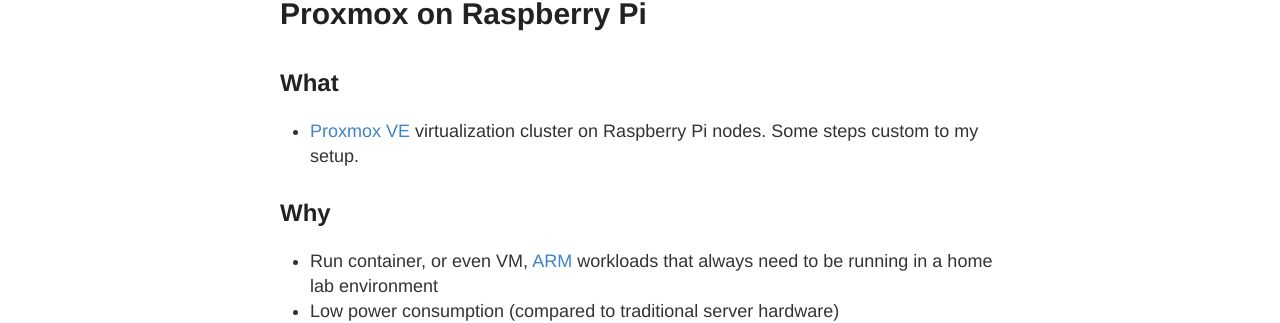
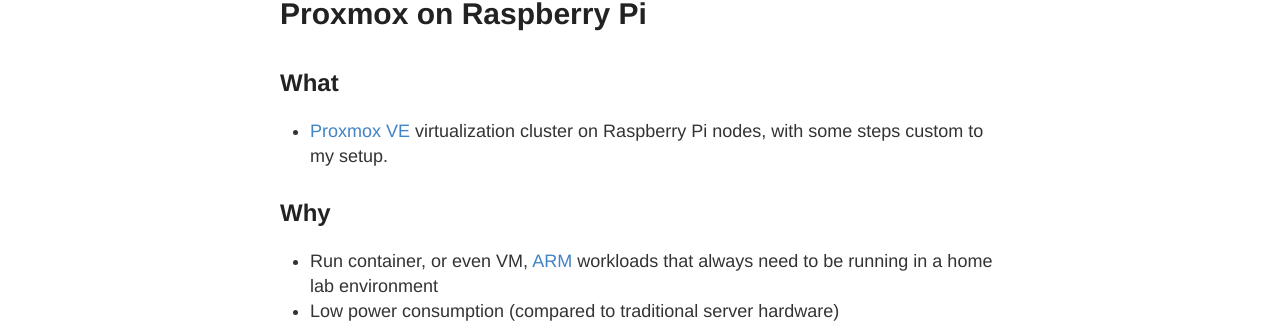
Before and after one commit to clayshek/clayshek.github.io, a Jekyll site: the page built from _posts/2022-1-11-Proxmox-On-Raspberry-Pi.md, in a window 1280 px wide. Shown: the part 173-496 px from the top of the page. Built offline with Jekyll 4.4.1, drawn with Linux system fonts in a browser that asks for light colours.

Commit message:
wording update

```diff
--- a/_posts/2022-1-11-Proxmox-On-Raspberry-Pi.md
+++ b/_posts/2022-1-11-Proxmox-On-Raspberry-Pi.md
@@ -6,7 +6,7 @@ excerpt_separator: <!--more-->
 ---
 
 ## **What**
-* [Proxmox VE](https://www.proxmox.com/en/proxmox-ve) virtualization cluster on Raspberry Pi nodes. Some steps custom to my setup.
+* [Proxmox VE](https://www.proxmox.com/en/proxmox-ve) virtualization cluster on Raspberry Pi nodes, with some steps custom to my setup.
 
 ## **Why**
 * Run container, or even VM, [ARM](https://en.wikipedia.org/wiki/ARM_architecture) workloads that always need to be running in a home lab environment
```
